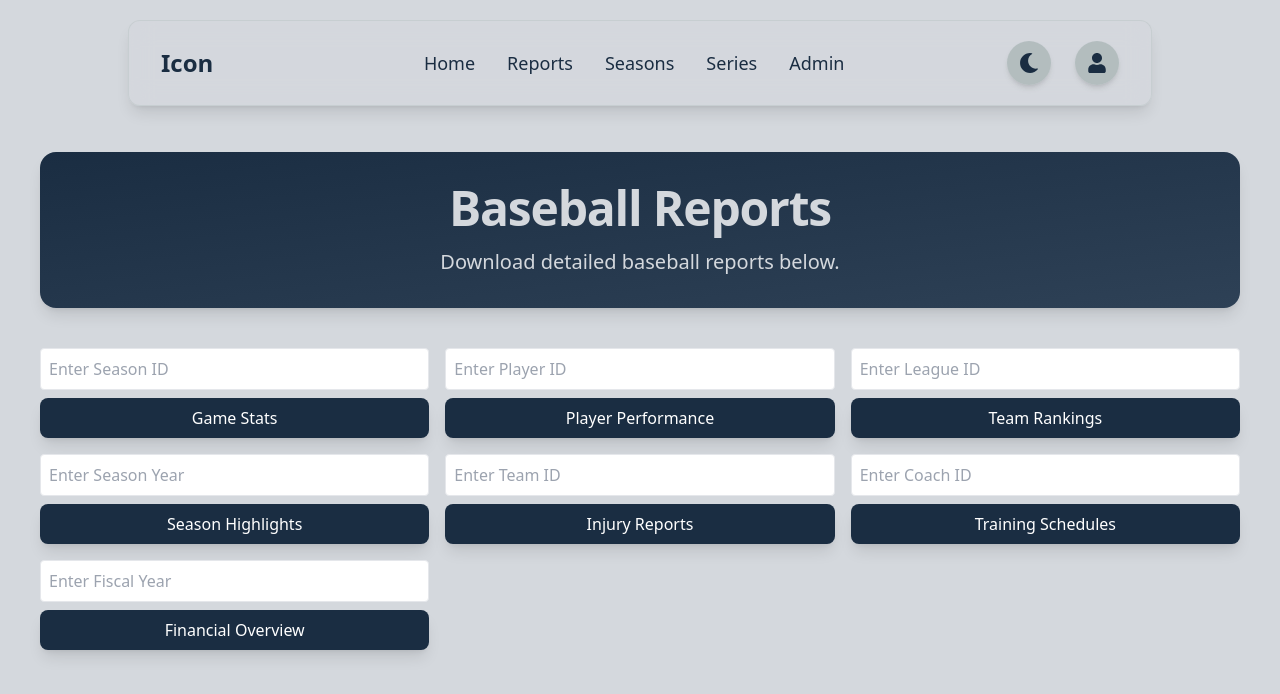
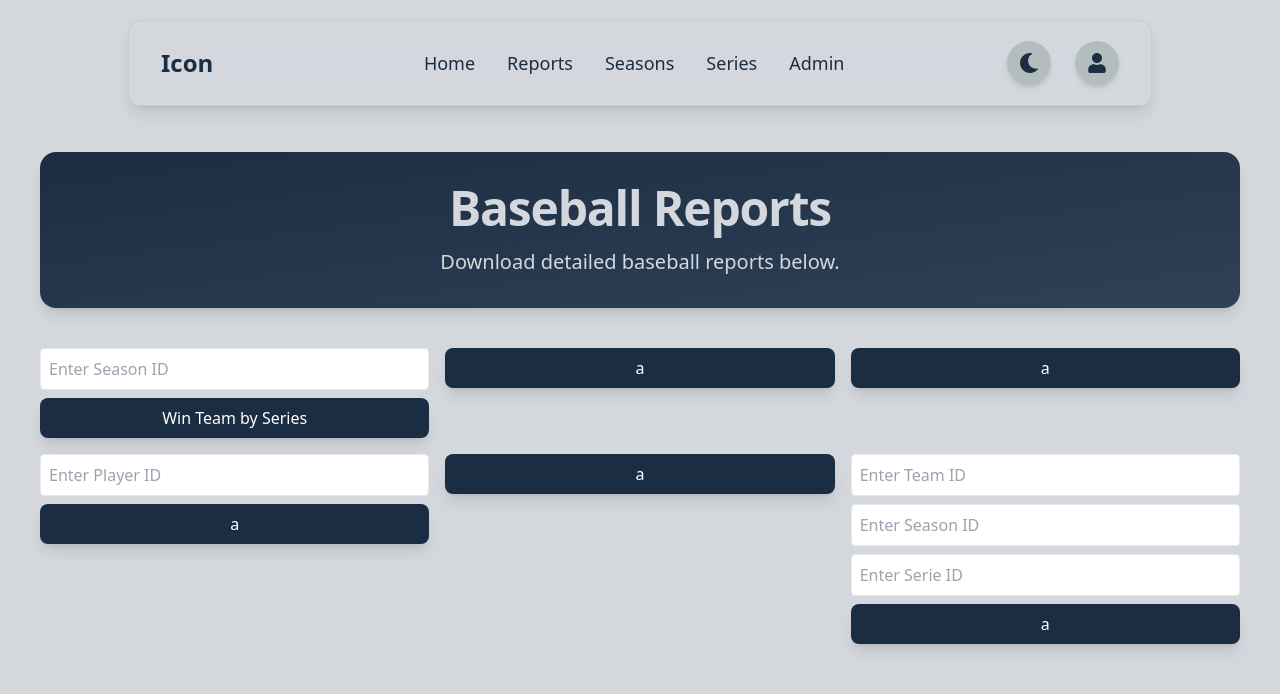
Before and after one commit to francisco-prestamo/BaseballStats-Frontend, a React (Vite) app in the folder frontend-react/: page /reports in a window 1280 px wide. Shown: the top 694 px of the page. Built offline with nearby package versions, Linux system fonts and the light colour scheme; sample sign-in values are in the browser's storage.

Commit message:
Update ReportsPage.tsx

```diff
--- a/frontend-react/src/pages/users/all/ReportsPage.tsx
+++ b/frontend-react/src/pages/users/all/ReportsPage.tsx
@@ -1,31 +1,35 @@
 import { useState } from "react";
 
 const reports = [
-    { id: 1, label: "Game Stats", url: (param: string) => `/reports/win-teams-by-series/${param}`, placeholder: "Enter Season ID" },
-    { id: 2, label: "Player Performance", url: (param: string) => `/reports/player-performance/${param}`, placeholder: "Enter Player ID" },
-    { id: 3, label: "Team Rankings", url: (param: string) => `/reports/team-rankings/${param}`, placeholder: "Enter League ID" },
-    { id: 4, label: "Season Highlights", url: (param: string) => `/reports/season-highlights/${param}`, placeholder: "Enter Season Year" },
-    { id: 5, label: "Injury Reports", url: (param: string) => `/reports/injury-reports/${param}`, placeholder: "Enter Team ID" },
-    { id: 6, label: "Training Schedules", url: (param: string) => `/reports/training-schedules/${param}`, placeholder: "Enter Coach ID" },
-    { id: 7, label: "Financial Overview", url: (param: string) => `/reports/financial-overview/${param}`, placeholder: "Enter Fiscal Year" },
+    { id: 1, label: "Win Team by Series", url: (params: string[]) => `/reports/win-teams-by-series/${params[0]}`, placeholders: ["Enter Season ID"] },
+    { id: 2, label: "a", url: (params: string[]) => `/reports/series/with-most-and-least-games`, placeholders: [] },
+    { id: 3, label: "a", url: (params: string[]) => `/reports/winning-and-losing-teams-by-series`, placeholders: [] },
+    { id: 4, label: "a", url: (params: string[]) => `/reports/player-stats/${params[0]}`, placeholders: ["Enter Player ID"] },
+    { id: 5, label: "a", url: (params: string[]) => `/reports/pitchers-stats`, placeholders: [] },
+    { id: 6, label: "a", url: (params: string[]) => `/reports/teams/${params[0]}/serie/${params[1]}/${params[2]}/star-players`, placeholders: ["Enter Team ID","Enter Season ID","Enter Serie ID"] }
 ];
 
 const ReportsPage = () => {
-    const [inputs, setInputs] = useState<{ [key: number]: string }>({});
+    const [inputs, setInputs] = useState<{ [key: number]: string[] }>({});
 
-    const handleChange = (id: number, value: string) => {
-        setInputs(prev => ({ ...prev, [id]: value }));
+    const handleChange = (id: number, index: number, value: string) => {
+        setInputs(prev => ({
+            ...prev,
+            [id]: { ...prev[id], [index]: value }
+        }));
     };
 
-    const handleDownload = async (id: number, urlFunction: (param: string) => string) => {
-        const param = inputs[id] || "default";
-        const fullUrl = urlFunction(param);
+    const handleDownload = async (id: number, urlFunction: (params: string[]) => string) => {
+        const params = (inputs[id] || []).map(param => param || "default");
+        const fullUrl = urlFunction(params);
 
         try {
+            const token = localStorage.getItem("authToken");
             const response = await fetch(fullUrl, {
                 method: "GET",
                 headers: {
                     "Content-Type": "application/pdf",
+                    "Authorization": token ? `Bearer ${token}` : ""
                 },
             });
 
@@ -63,13 +67,16 @@ const ReportsPage = () => {
             <div className="grid md:grid-cols-3 gap-4 text-center">
                 {reports.map((report) => (
                     <div key={report.id} className="space-y-2">
-                        <input
-                            type="text"
-                            placeholder={report.placeholder}
-                            value={inputs[report.id] || ""}
-                            onChange={(e) => handleChange(report.id, e.target.value)}
-                            className="border p-2 rounded w-full"
-                        />
+                        {report.placeholders.map((placeholder, index) => (
+                            <input
+                                key={index}
+                                type="text"
+                                placeholder={placeholder}
+                                value={inputs[report.id]?.[index] || ""}
+                                onChange={(e) => handleChange(report.id, index, e.target.value)}
+                                className="border p-2 rounded w-full"
+                            />
+                        ))}
                         <button
                             onClick={() => handleDownload(report.id, report.url)}
                             className="bg-primary text-white py-2 px-4 rounded-lg shadow-lg hover:bg-primary-dark transition duration-300 w-full"
```
